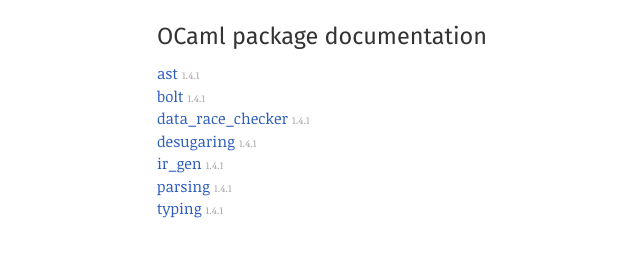
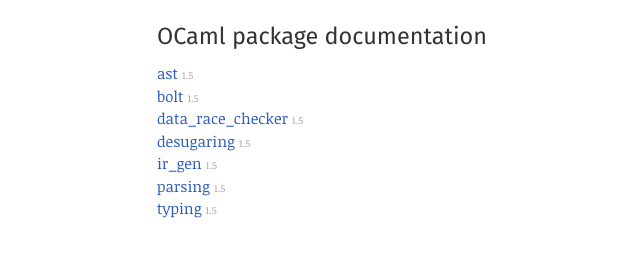
Before and after one commit to mukul-rathi/bolt, a plain HTML site: page index.html in a window 1280 px wide. Shown: the full height of the page, 130-770 px from the left. Drawn offline with Linux system fonts and the light colour scheme.

Commit message:
[skip ci] Update docs

```diff
--- a/index.html
+++ b/index.html
@@ -11,13 +11,13 @@
       <div class="by-name">
       <h2>OCaml package documentation</h2>
       <ol>
-      <li><a href="ast/index.html">ast</a> <span class="version">1.4.1</span></li>
-      <li><a href="bolt/index.html">bolt</a> <span class="version">1.4.1</span></li>
-      <li><a href="data_race_checker/index.html">data_race_checker</a> <span class="version">1.4.1</span></li>
-      <li><a href="desugaring/index.html">desugaring</a> <span class="version">1.4.1</span></li>
-      <li><a href="ir_gen/index.html">ir_gen</a> <span class="version">1.4.1</span></li>
-      <li><a href="parsing/index.html">parsing</a> <span class="version">1.4.1</span></li>
-      <li><a href="typing/index.html">typing</a> <span class="version">1.4.1</span></li>
+      <li><a href="ast/index.html">ast</a> <span class="version">1.5</span></li>
+      <li><a href="bolt/index.html">bolt</a> <span class="version">1.5</span></li>
+      <li><a href="data_race_checker/index.html">data_race_checker</a> <span class="version">1.5</span></li>
+      <li><a href="desugaring/index.html">desugaring</a> <span class="version">1.5</span></li>
+      <li><a href="ir_gen/index.html">ir_gen</a> <span class="version">1.5</span></li>
+      <li><a href="parsing/index.html">parsing</a> <span class="version">1.5</span></li>
+      <li><a href="typing/index.html">typing</a> <span class="version">1.5</span></li>
       </ol>
       </div>
     </main>
```
